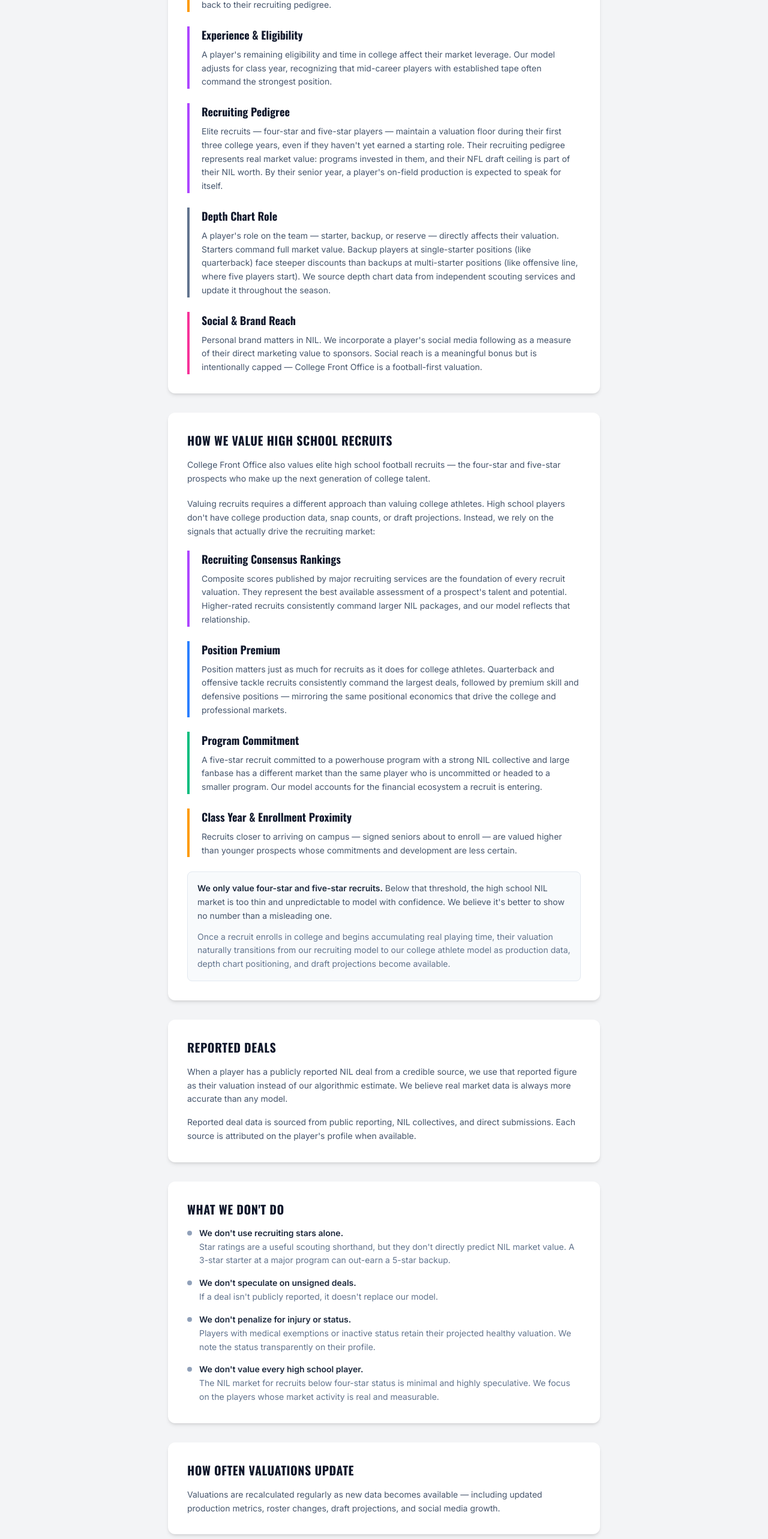
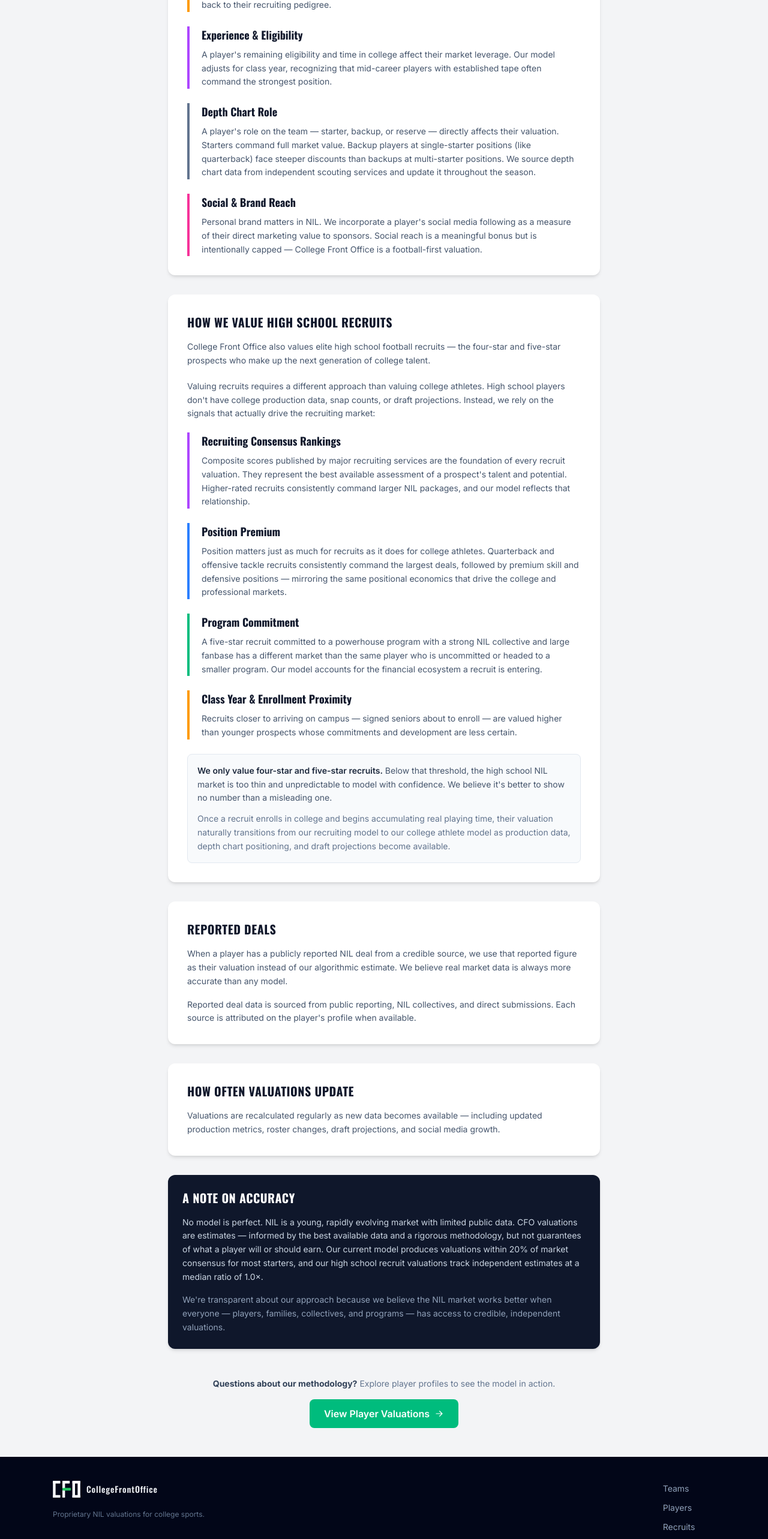
Before and after one commit to lowmanjr/collegefrontoffice, a Next.js app: page /methodology in a window 1280 px wide. Shown: the part 970-3536 px from the top of the page at 60% size. Built offline with nearby package versions, Linux system fonts and the light colour scheme; no server answers.

Commit message:
Clean up methodology page: remove What We Don't Do section, pedigree floor detail, OL example
Co-Authored-By: Claude Opus 4.6 (1M context) <noreply@anthropic.com>

```diff
--- a/app/methodology/page.tsx
+++ b/app/methodology/page.tsx
@@ -121,22 +121,6 @@ export default function MethodologyPage() {
               </p>
             </div>
 
-            <div className="border-l-4 border-purple-500 pl-5">
-              <h3
-                className="text-lg font-bold text-slate-900 mb-2"
-                style={{ fontFamily: "var(--font-oswald), sans-serif" }}
-              >
-                Recruiting Pedigree
-              </h3>
-              <p className="text-sm text-slate-600 leading-relaxed">
-                Elite recruits — four-star and five-star players — maintain a valuation floor
-                during their first three college years, even if they haven&apos;t yet earned a
-                starting role. Their recruiting pedigree represents real market value: programs
-                invested in them, and their NFL draft ceiling is part of their NIL worth. By their
-                senior year, a player&apos;s on-field production is expected to speak for itself.
-              </p>
-            </div>
-
             <div className="border-l-4 border-slate-500 pl-5">
               <h3
                 className="text-lg font-bold text-slate-900 mb-2"
@@ -148,7 +132,7 @@ export default function MethodologyPage() {
                 A player&apos;s role on the team — starter, backup, or reserve — directly affects
                 their valuation. Starters command full market value. Backup players at
                 single-starter positions (like quarterback) face steeper discounts than backups at
-                multi-starter positions (like offensive line, where five players start). We source
+                multi-starter positions. We source
                 depth chart data from independent scouting services and update it throughout the
                 season.
               </p>
@@ -282,45 +266,7 @@ export default function MethodologyPage() {
           </p>
         </section>
 
-        {/* ── Section 4: What We Don't Do ──────────────────────────────── */}
-        <section className="bg-white rounded-xl shadow-md p-8">
-          <h2
-            className="text-xl font-bold text-slate-900 uppercase tracking-wide mb-4"
-            style={{ fontFamily: "var(--font-oswald), sans-serif" }}
-          >
-            What We Don&apos;t Do
-          </h2>
-          <ul className="space-y-4">
-            {[
-              {
-                title: "We don't use recruiting stars alone.",
-                body: "Star ratings are a useful scouting shorthand, but they don't directly predict NIL market value. A 3-star starter at a major program can out-earn a 5-star backup.",
-              },
-              {
-                title: "We don't speculate on unsigned deals.",
-                body: "If a deal isn't publicly reported, it doesn't replace our model.",
-              },
-              {
-                title: "We don't penalize for injury or status.",
-                body: "Players with medical exemptions or inactive status retain their projected healthy valuation. We note the status transparently on their profile.",
-              },
-              {
-                title: "We don't value every high school player.",
-                body: "The NIL market for recruits below four-star status is minimal and highly speculative. We focus on the players whose market activity is real and measurable.",
-              },
-            ].map(({ title, body }) => (
-              <li key={title} className="flex gap-3">
-                <span className="mt-0.5 h-2 w-2 shrink-0 rounded-full bg-slate-400 mt-1.5" />
-                <div>
-                  <p className="text-sm font-semibold text-slate-800">{title}</p>
-                  <p className="text-sm text-slate-500 mt-0.5 leading-relaxed">{body}</p>
-                </div>
-              </li>
-            ))}
-          </ul>
-        </section>
-
-        {/* ── Section 5: Update Frequency ──────────────────────────────── */}
+        {/* ── Section 4: Update Frequency ──────────────────────────────── */}
         <section className="bg-white rounded-xl shadow-md p-8">
           <h2
             className="text-xl font-bold text-slate-900 uppercase tracking-wide mb-4"
```
